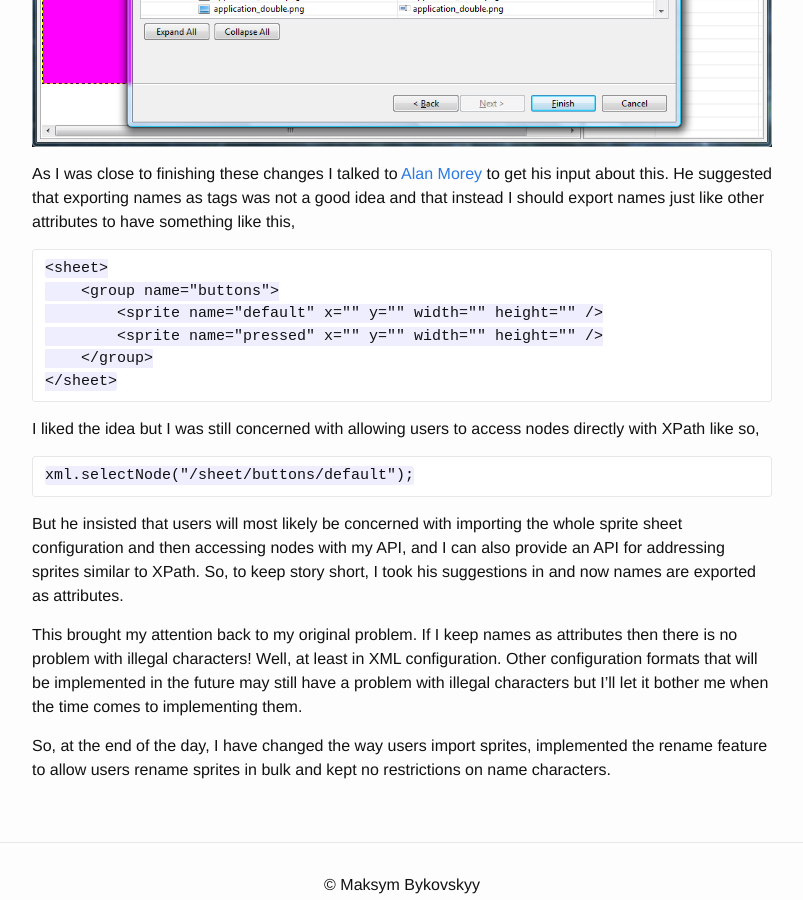
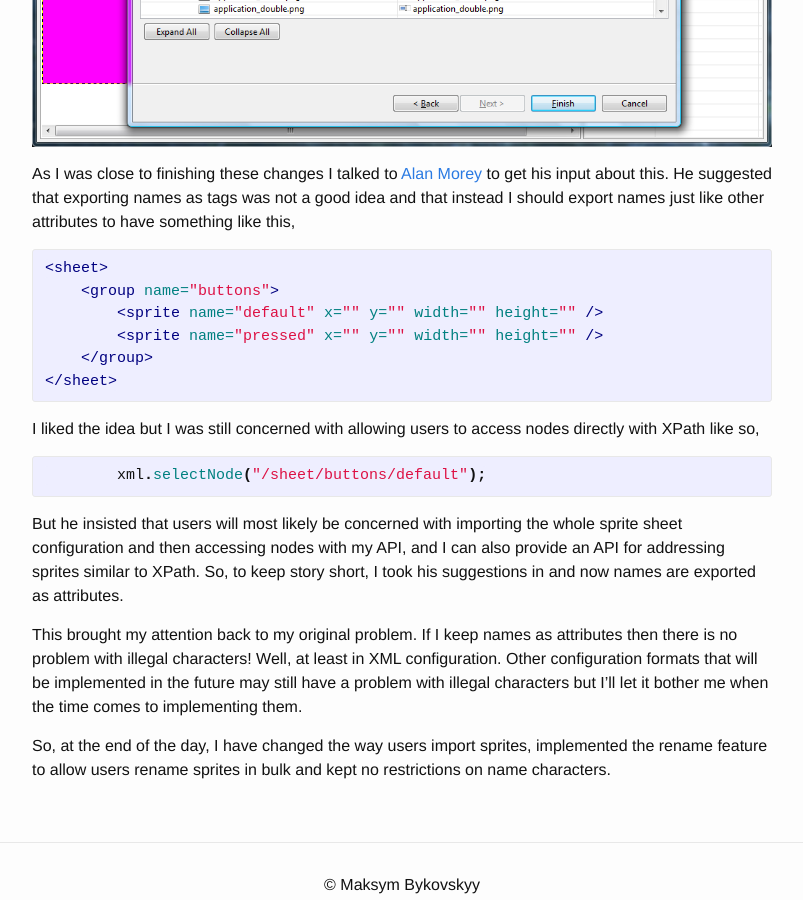
Before and after one commit to mbykovskyy/spritey, a Jekyll site: the page built from _posts/2010-11-20-add-sprites-changed.markdown, in a window 1280 px wide and 900 px high, scrolled down 2041 px. Shown: the whole window, without its empty margins (238-1041 px from the left). Built offline with Jekyll 4.4.1, drawn with Linux system fonts in a browser that asks for light colours; some of the changed text lies outside the part shown.

Commit message:
Improved formating and structure

```diff
--- a/_posts/2010-11-20-add-sprites-changed.markdown
+++ b/_posts/2010-11-20-add-sprites-changed.markdown
@@ -25,12 +25,14 @@
 
 would've produced the following configuration
 
-	<sheet>
-	    <buttons>
-	        <default x="" y="" width="" height="" />
-	        <pressed x="" y="" width="" height="" />
-	    </buttons>
-	</sheet>
+{% highlight xml %}
+<sheet>
+    <buttons>
+        <default x="" y="" width="" height="" />
+        <pressed x="" y="" width="" height="" />
+    </buttons>
+</sheet>
+{% endhighlight %}
 
 But, I did not take into account that I had no character restrictions on names and that they could include characters deemed illegal by [W3C XML specification][w3c].
 
@@ -46,16 +48,20 @@
 
 As I was close to finishing these changes I talked to [Alan Morey][alan_morey] to get his input about this. He suggested that exporting names as tags was not a good idea and that instead I should export names just like other attributes to have something like this,
 
-	<sheet>
-	    <group name="buttons">
-	        <sprite name="default" x="" y="" width="" height="" />
-	        <sprite name="pressed" x="" y="" width="" height="" />
-	    </group>
-	</sheet>
+{% highlight xml %}
+<sheet>
+    <group name="buttons">
+        <sprite name="default" x="" y="" width="" height="" />
+        <sprite name="pressed" x="" y="" width="" height="" />
+    </group>
+</sheet>
+{% endhighlight %}
 
 I liked the idea but I was still concerned with allowing users to access nodes directly with XPath like so,
 
+{% highlight java %}
 	xml.selectNode("/sheet/buttons/default");
+{% endhighlight %}
 
 
 But he insisted that users will most likely be concerned with importing the whole sprite sheet configuration and then accessing nodes with my API, and I can also provide an API for addressing sprites similar to XPath. So, to keep story short, I took his suggestions in and now names are exported as attributes.
--- a/_posts/2011-12-10-highest-fit-packing-algorithm.markdown
+++ b/_posts/2011-12-10-highest-fit-packing-algorithm.markdown
@@ -14,7 +14,7 @@
 - algorithm
 ---
 
-This algorithm is something I'm very proud of. When I started doing Spritey I didn't know if I would be able to write a packing algorithm that can compete with other packing tools. But after comparing the results with my favourite [Sprite Sheet Packer][sprite_packer] I was amazed to see that Spritey does not only pack sprites faster but it's also  more efficient with a larger number of sprites. Here are just a few examples of what Spritey can do. ;)
+This algorithm is something I'm very proud of. When I started doing Spritey I didn't know if I would be able to write a packing algorithm that can compete with other packing tools. But after comparing the results with my favourite [Sprite Sheet Packer][sprite_packer] I was amazed to see that Spritey does not only pack sprites faster but it's also  more efficient with a larger number of sprites. Here are just a few examples of what Spritey can do.
 
 ![][sprite_sheet_1]
 
--- a/index.html
+++ b/index.html
@@ -3,8 +3,6 @@
 ---
 
 <div class="home">
-
-  <h1 class="page-heading">Posts</h1>
 
   <ul class="post-list">
     {% for post in site.posts %}
@@ -14,6 +12,7 @@
         <h2>
           <a class="post-link" href="{{ post.url | prepend: site.baseurl }}">{{ post.title }}</a>
         </h2>
+        {{ post.excerpt }}
       </li>
     {% endfor %}
   </ul>
```
